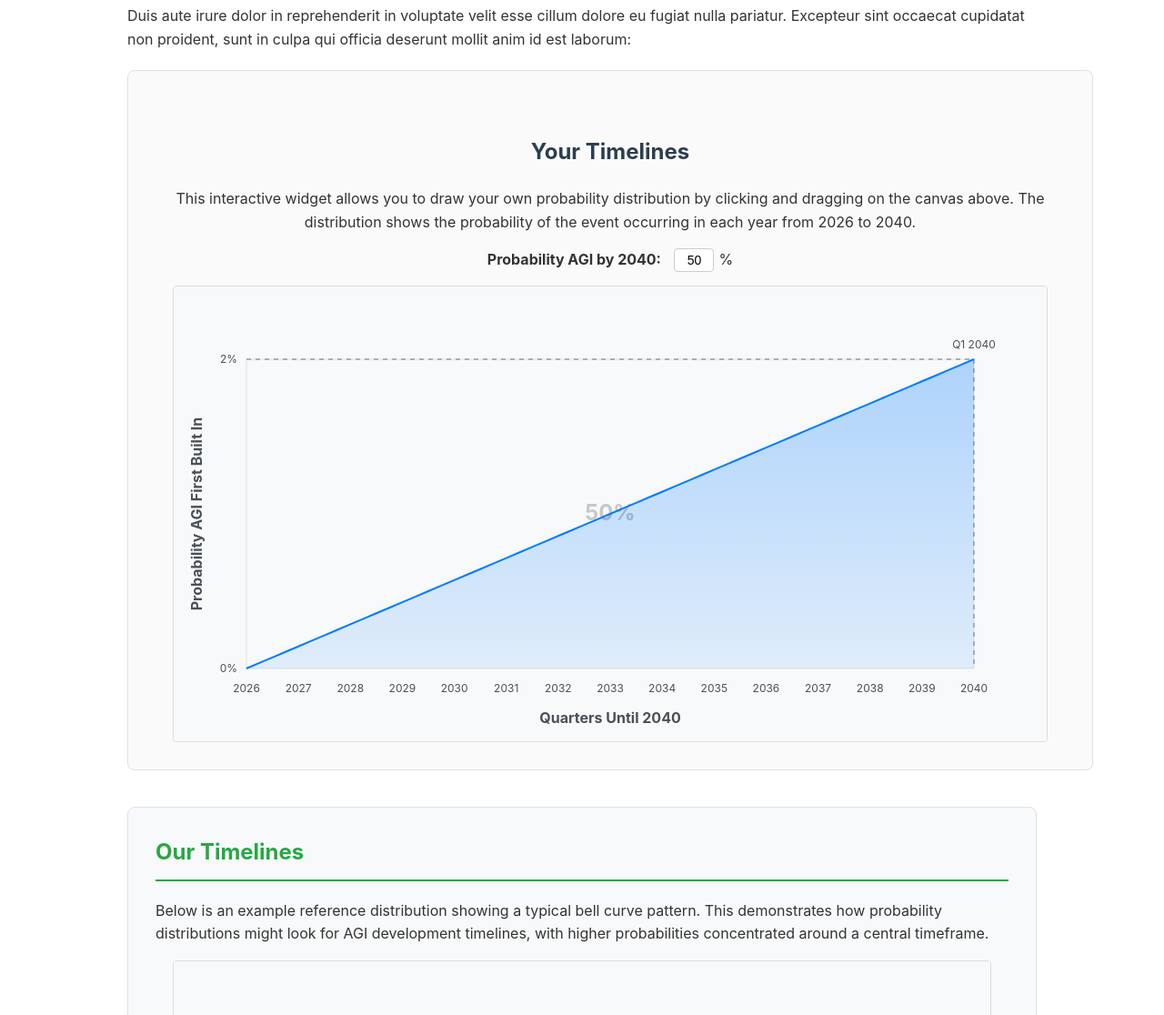
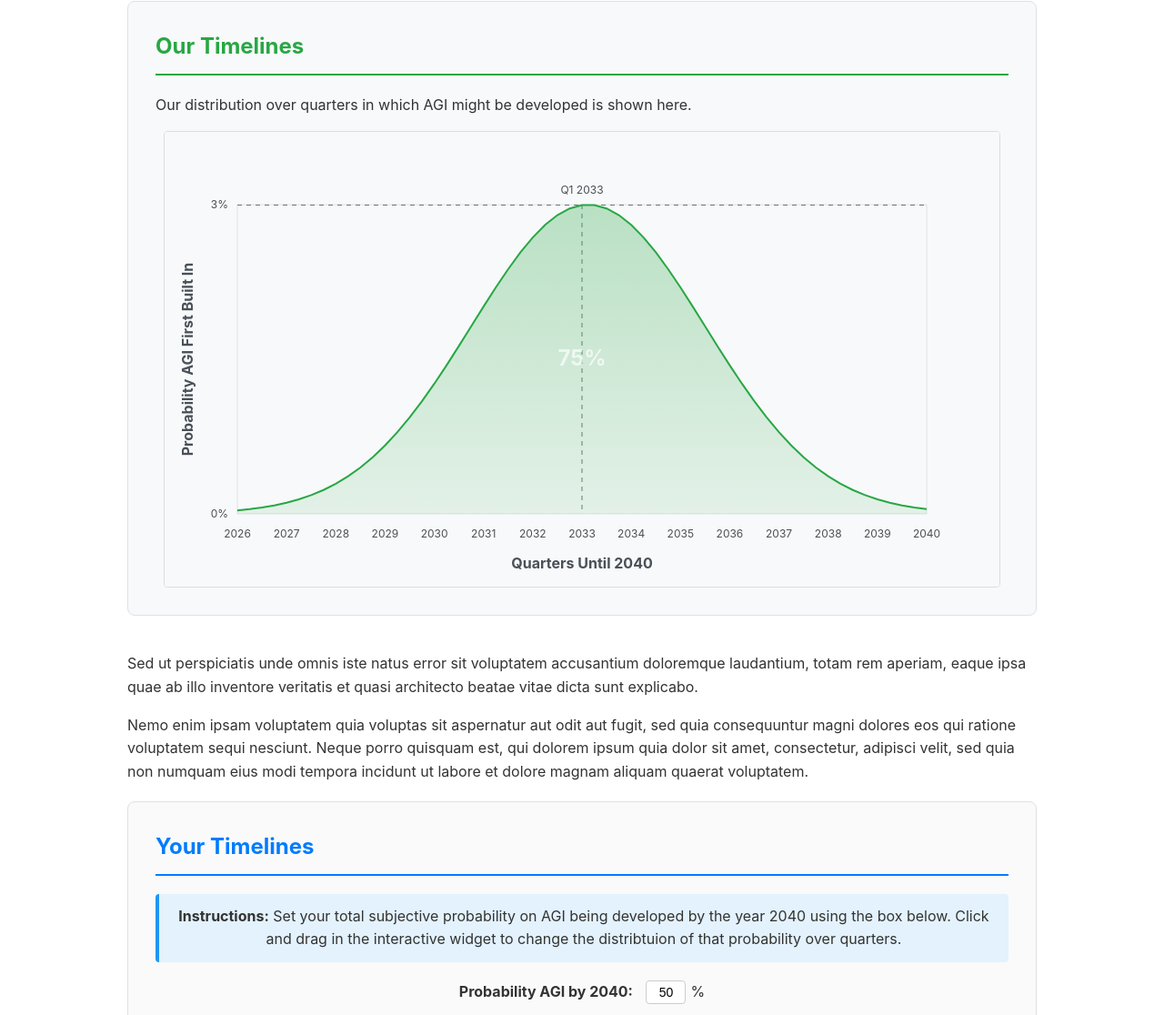
Before and after one commit to DavidUdell/AI_2027_Widgets, a website built with Vite: page demo.html in a window 1280 px wide. Shown: the part 283-1399 px from the top of the page at 91% size. Built offline with nearby package versions, Linux system fonts and the light colour scheme.

Commit message:
fix: standardize elements; reorganize

```diff
--- a/demo.html
+++ b/demo.html
@@ -37,6 +37,7 @@
             border: 1px solid #e0e0e0;
             border-radius: 8px;
             background: #fafafa;
+            box-sizing: border-box;
         }
 
         .widget-container h3 {
@@ -44,6 +45,20 @@
             margin-bottom: 20px;
             color: #2c3e50;
             font-size: 20px;
+        }
+
+        .widget-container h2 {
+            margin-top: 0;
+            margin-bottom: 20px;
+            color: #007bff;
+            border-bottom: 2px solid #007bff;
+            padding-bottom: 10px;
+            font-size: 24px;
+            text-align: left;
+        }
+
+        .widget-container p {
+            text-align: left;
         }
 
         .widget-canvas {
@@ -85,6 +100,7 @@
             border-radius: 8px;
             padding: 30px;
             margin: 40px 0;
+            box-sizing: border-box;
         }
 
         .reference-section h2 {
@@ -158,12 +174,6 @@
 <body>
     <h1>AI 2027 Widgets Demo</h1>
 
-    <div class="instructions">
-        <strong>Instructions:</strong> Click and drag on the interactive widget below to
-        draw your probability distribution over years. The widget shows the
-        probability of an event occurring in different years.
-    </div>
-
     <p>
         Lorem ipsum dolor sit amet, consectetur adipiscing elit. Sed do eiusmod
         tempor incididunt ut labore et dolore magna aliqua. Ut enim ad minim
@@ -175,38 +185,14 @@
         Duis aute irure dolor in reprehenderit in voluptate velit esse cillum
         dolore eu fugiat nulla pariatur. Excepteur sint occaecat cupidatat non
         proident, sunt in culpa qui officia deserunt mollit anim id est
-        laborum:
+        laborum.
     </p>
-
-    <div class="widget-container">
-        <h2>Your Timelines</h2>
-        <p>
-            This interactive widget allows you to draw your own probability
-            distribution by clicking and dragging on the canvas above. The
-            distribution shows the probability of the event occurring in each year
-            from 2026 to 2040.
-        </p>
-        <div style="margin-bottom: 15px; text-align: center;">
-            <label for="total-mass" style="font-weight: bold; margin-right:
-            10px;">Probability AGI by 2040:</label>
-            <div class="number-input-container">
-                <input type="text" id="total-mass" value="50"
-                       class="number-input"
-                       inputmode="numeric" pattern="[0-9]*">
-                <span style="margin-left: 5px;">%</span>
-                <div id="input-feedback" class="input-feedback"></div>
-            </div>
-        </div>
-        <div id="distribution-widget"></div>
-    </div>
 
     <div class="reference-section">
         <h2>Our Timelines</h2>
         <p>
-            Below is an example reference distribution showing a typical bell curve
-            pattern. This demonstrates how probability distributions might look for
-            AGI development timelines, with higher probabilities concentrated around a
-            central timeframe.
+            Our distribution over quarters in which AGI might be developed is
+            shown here.
         </p>
         <div id="reference-widget"></div>
     </div>
@@ -225,6 +211,28 @@
         sit amet, consectetur, adipisci velit, sed quia non numquam eius modi
         tempora incidunt ut labore et dolore magnam aliquam quaerat voluptatem.
     </p>
+
+    <div class="widget-container">
+        <h2>Your Timelines</h2>
+        <div class="instructions">
+            <strong>Instructions:</strong> Set your total subjective
+            probability on AGI being developed by the year 2040 using the box
+            below. Click and drag in the interactive widget to change the
+            distribtuion of that probability over quarters.
+        </div>
+            <div style="margin-bottom: 15px; text-align: center;">
+            <label for="total-mass" style="font-weight: bold; margin-right:
+            10px;">Probability AGI by 2040:</label>
+            <div class="number-input-container">
+                <input type="text" id="total-mass" value="50"
+                       class="number-input"
+                       inputmode="numeric" pattern="[0-9]*">
+                <span style="margin-left: 5px;">%</span>
+                <div id="input-feedback" class="input-feedback"></div>
+            </div>
+        </div>
+        <div id="distribution-widget"></div>
+    </div>
 
     <p>
         Ut enim ad minima veniam, quis nostrum exercitationem ullam corporis
--- a/src/index.js
+++ b/src/index.js
@@ -30,7 +30,7 @@ export function createDistributionWidget(containerId, options) {
     let widgetWidth = options.width;
     if (!widgetWidth) {
         const containerRect = container.getBoundingClientRect();
-        widgetWidth = containerRect.width - 40; // Account for padding
+        widgetWidth = containerRect.width - 20; // Account for padding
     }
 
     canvas.width = widgetWidth;
```
